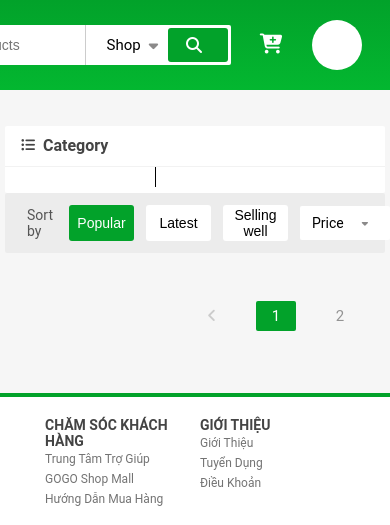
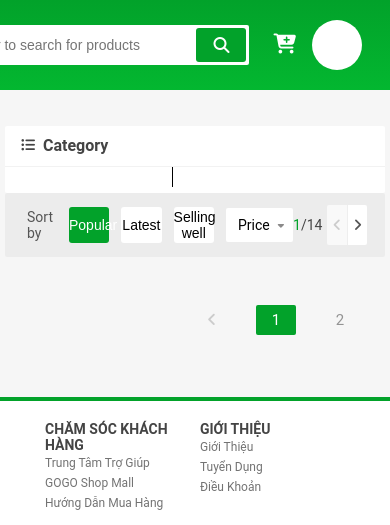
Before and after one commit to quyng24/web-gogo, a plain HTML site: page index.html in a window 390 px wide. Shown: the top 525 px of the page. Drawn offline with Linux system fonts and the light colour scheme; no server answers.

Commit message:
upload source code

```diff
--- a/assets/css/basse.css
+++ b/assets/css/basse.css
@@ -200,4 +200,7 @@ li {
     .grid__row {
         margin: 0;
     }
+    .select-input {
+        min-width: 20%;
+    }
 }
--- a/assets/css/main.css
+++ b/assets/css/main.css
@@ -775,7 +775,7 @@ p.btn-sort-lowtohigh, p.btn-sort-hightolow {
 .home-filter__pages {
     font-size: 1.4rem;
     color: #444;
-    margin-right: 22px;
+    margin-right: 5px;
 }
 .home-filter__page-current {
     color: #02a22a;
@@ -790,8 +790,8 @@ p.btn-sort-lowtohigh, p.btn-sort-hightolow {
     border-radius: 2px;
     overflow: hidden;
     display: flex;
-    width: 72px;
-    height: 32px;
+    width: 40px;
+    height: 40px;
 }
 .home-filter__page-btn:first-child {
     border-right: 1px solid #eee;
@@ -1099,7 +1099,8 @@ i.home-product-liketym-dlx {
         justify-content: space-evenly;
     }
     .category-list .category-item {
-        min-width: 90px;
+        min-width: 15%;
+        font-size: 1rem;
         display: flex;
         justify-content: center;
         align-items: center;
@@ -1114,9 +1115,32 @@ i.home-product-liketym-dlx {
 }
 @media (max-width: 567.98px) {
     .btn {
-        min-width: 65px;
+        min-width: 12%;
     }
-    .home-filter .select-input {
-        min-width: 90px;
+    .grid__colum-2 .home-filter .select-input {
+        min-width: 20% !important;
+    }
+    .home-filter .select-input .select-input__link {
+        min-width: 20%;
+    }
+    .header .grid .header-wisearch {
+        width: auto;
+        display: flex;
+        align-items: center;
+        justify-content: flex-end;
+        margin: 0;
+    }
+    .header .grid .header-wisearch .header__search {
+        margin: 10px;
+        max-width: 65%;
+    }
+    .header .grid .header-wisearch .header__search-slt {
+        display: none;
+    }
+    .header .grid .header-wisearch .header__search-btn {
+        width: 50px;
+    }
+    .header .grid .header-wisearch .header__giohang i {
+        width: auto;
     }
 }
--- a/main.js
+++ b/main.js
@@ -37,6 +37,7 @@ fetchApi("https://dummyjson.com/products")
         allProductBtn.className = 'category-list';
         allProductBtn.textContent = 'ALL PRODUCTS';
         allProductBtn.style.fontWeight = 'bold';
+        allProductBtn.style.fontSize = '1rem';
         categoryContainer.insertAdjacentElement('afterbegin', allProductBtn);
         allProductBtn.addEventListener('click', () => {
             displayProduct(products);
```
